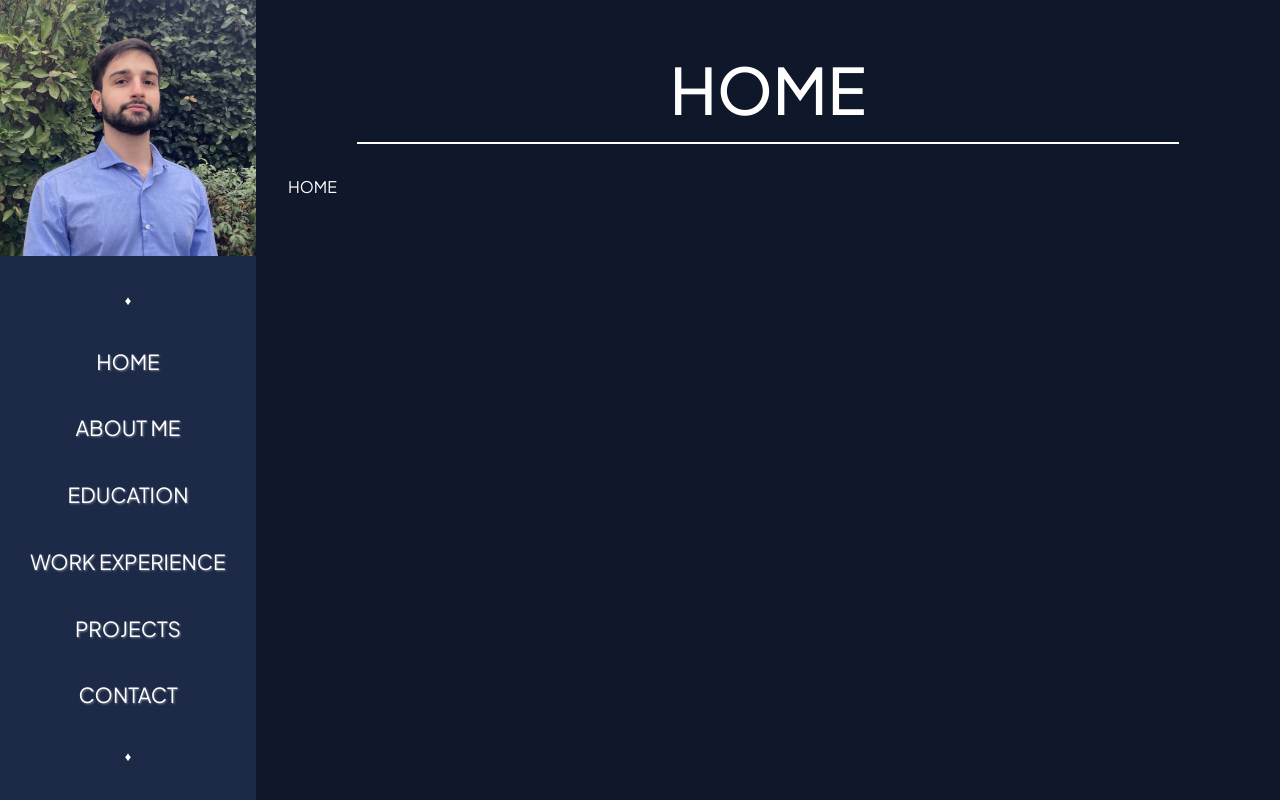
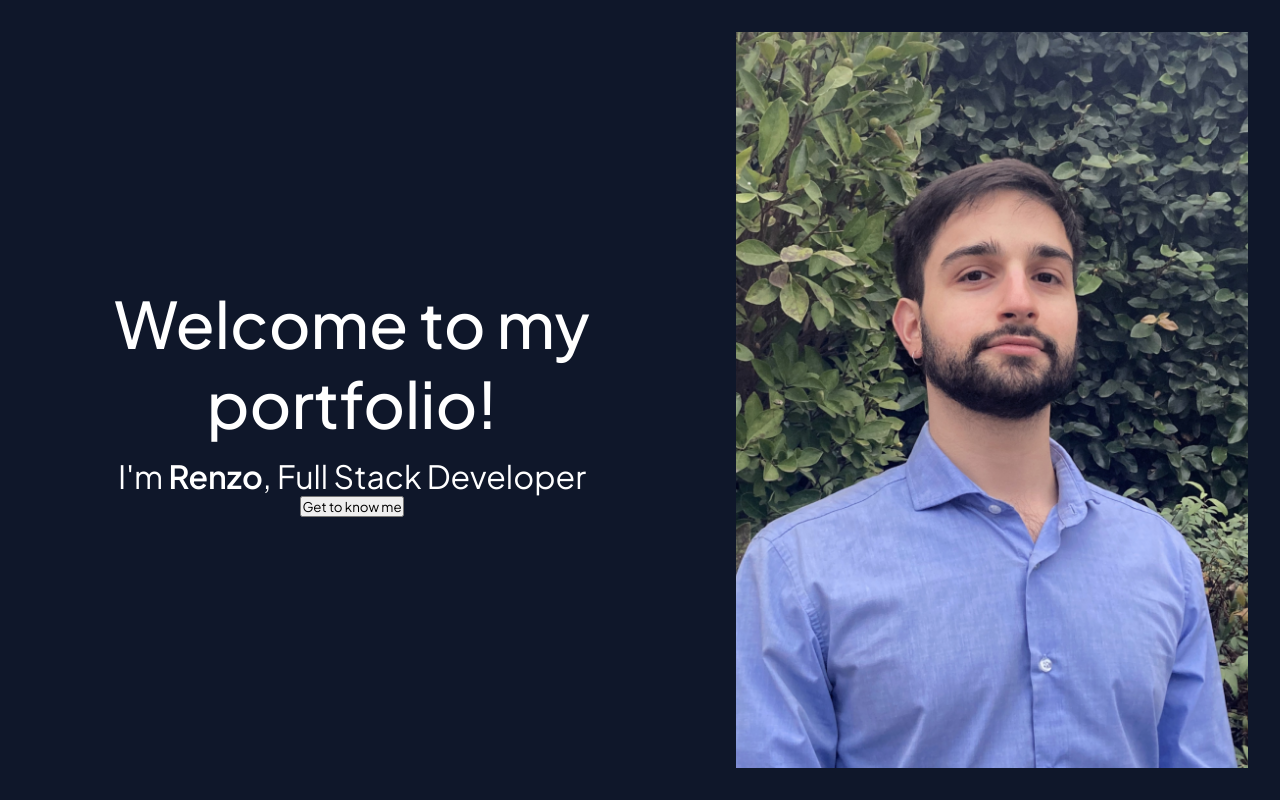
Before and after one commit to renzodemarco/portfolio, a React (Vite) app: page / in a window 1280 px wide. Built offline with nearby package versions, Linux system fonts and the light colour scheme.

Commit message:
add home page

```diff
--- a/src/App.jsx
+++ b/src/App.jsx
@@ -1,7 +1,7 @@
-import Home from "./pages/Home";
-import AboutMe from './pages/AboutMe'
+import Home from "./pages/Home/Home";
+import AboutMe from './pages/AboutMe/AboutMe'
 import Layout from "./components/Layout/Layout"
-import WorkExperience from "./pages/WorkExperience";
+import WorkExperience from "./pages/WorkExperience/WorkExperience";
 import { useSelector } from "react-redux";
 
 function App() {
@@ -17,14 +17,17 @@ function App() {
       case 'WorkExperience':
         return <WorkExperience />;
       default:
-        return <Home />;
+        return <AboutMe />;
     }
   };
 
   return (
-    <Layout>
-      {renderActiveComponent()}
-    </Layout>
+    <>
+      {activeComponent === 'Home' ? <Home /> :
+        <Layout>
+          {renderActiveComponent()}
+        </Layout>}
+    </>
   )
 }
 
--- a/src/pages/styles.css
+++ b/src/pages/AboutMe/AboutMe.css
@@ -32,7 +32,8 @@
 
 .intro p {
   line-height: 1.5rem;
-  margin-bottom: .6rem;
+  margin-bottom: .7rem;
+  font-size: 1rem;
 }
 
 .skills-container {
--- a/src/pages/AboutMe.jsx
+++ b/src/pages/AboutMe/AboutMe.jsx
@@ -1,4 +1,4 @@
-import './styles.css'
+import './AboutMe.css'
 
 const AboutMe = () => {
   return (
@@ -10,9 +10,9 @@ const AboutMe = () => {
       <div className='intro-container'>
         <div className='intro'>
           <h4>Get to know me</h4>
-          <p>I'm a creative and passionate developer dedicated to excellence and innovation in every project I undertake.</p>
-          <p>My diverse background in veterinary medicine, laboratory work, university teaching, and research equips me with a unique perspective to create cutting-edge solutions. This multifaceted experience enables me to approach problems creatively and deliver results that stand out.</p>
-          <p>In addition, my previous experience in team management and collaboration on interdisciplinary projects enables me to lead effectively and work collaboratively in team environments.</p>
+          <p>I'm a passionate developer dedicated to excellence and innovation in every project I undertake.</p>
+          <p>My diverse background in veterinary medicine, lab work, teaching, and research gives me a unique perspective to create innovative solutions. This enables me to tackle problems creatively and deliver standout results.</p>
+          <p>My experience in team management and interdisciplinary collaboration allows me to lead effectively and excel in team environments.</p>
         </div>
       </div>
       <div className='skills-container'>
--- a/src/pages/Home.jsx
+++ /dev/null
@@ -1,11 +0,0 @@
-
-
-const Home = () => {
-  return (
-    <p>
-      HOME
-    </p>
-  )
-}
-
-export default Home
--- /dev/null
+++ b/src/pages/Home/Home.css
@@ -0,0 +1,31 @@
+.home-container {
+  background-color: #0f172a;
+  height: 100%;
+  width: 100%;
+  overflow: hidden;
+  display: grid;
+  grid:
+    "welcome img";
+  grid-template-columns: 55% 45%;
+  grid-template-rows: 100vh;
+}
+
+.home-welcome {
+  grid-area: welcome;
+  display: flex;
+  flex-direction: column;
+  justify-content: center;
+  align-items: center;
+}
+
+.home-img {
+  grid-area: img;
+  display: flex;
+  padding: 2rem;
+}
+
+.home-img img {
+  width: 100%;
+  height: 100%;
+  object-fit: cover;
+}
--- /dev/null
+++ b/src/pages/Home/Home.jsx
@@ -0,0 +1,28 @@
+import './Home.css'
+import img from '../../assets/profile.webp'
+import { useDispatch } from 'react-redux'
+import { setActiveComponent } from '../../redux/actions'
+
+const Home = () => {
+
+  const dispatch = useDispatch()
+
+  const handleButton = () => {
+    dispatch(setActiveComponent('AboutMe'))
+  }
+
+  return (
+    <div className="home-container">
+      <div className='home-welcome'>
+      <h1>Welcome to my portfolio!</h1>
+      <h2>I'm <span>Renzo</span>, Full Stack Developer</h2>
+      <button onClick={handleButton}>Get to know me</button>
+      </div>
+      <div className='home-img'>
+        <img src={img} alt='Renzo Demarco' />
+      </div>
+    </div>
+  )
+}
+
+export default Home
--- a/src/pages/WorkExperience.jsx
+++ b/src/pages/WorkExperience/WorkExperience.jsx
@@ -1,4 +1,4 @@
-import './styles.css'
+import './WorkExperience.css'
 
 const WorkExperience = () => {
   return (
```
Also changed, not shown: src/pages/WorkExperience/WorkExperience.css (added).
